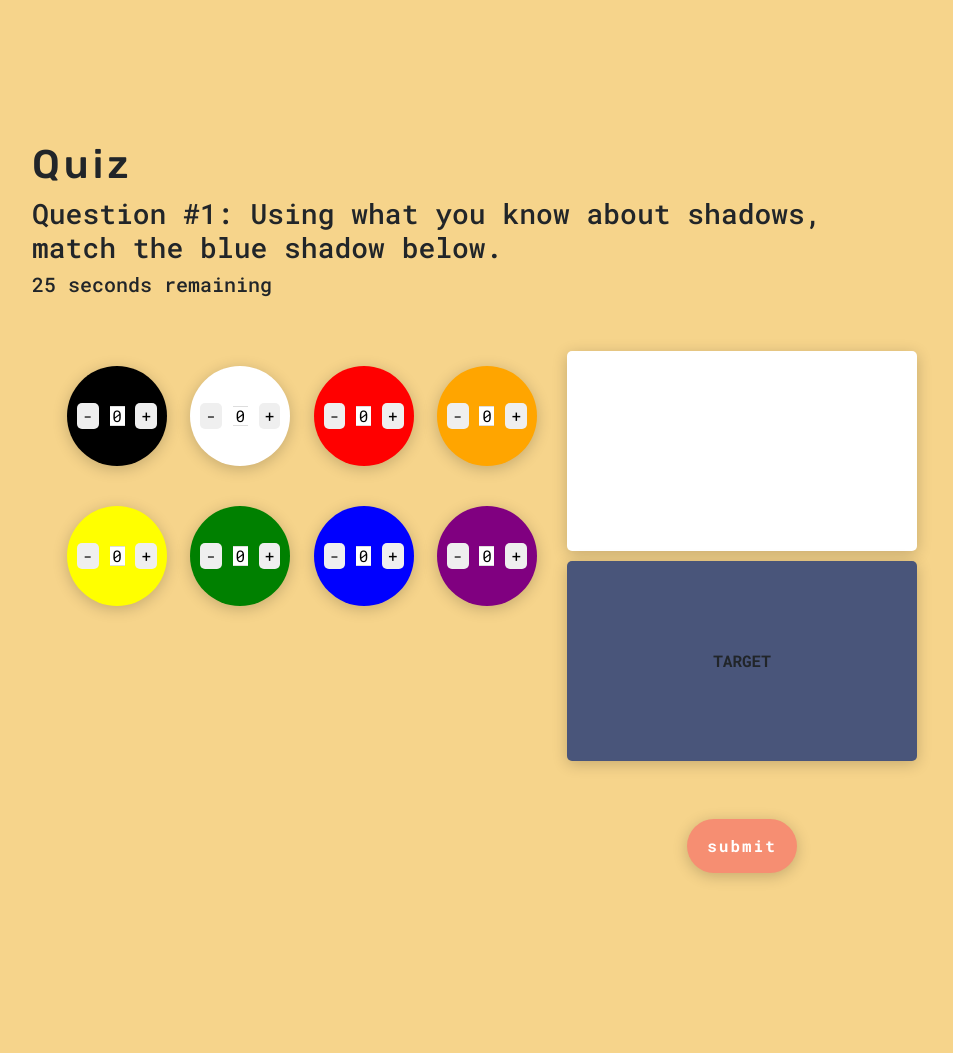
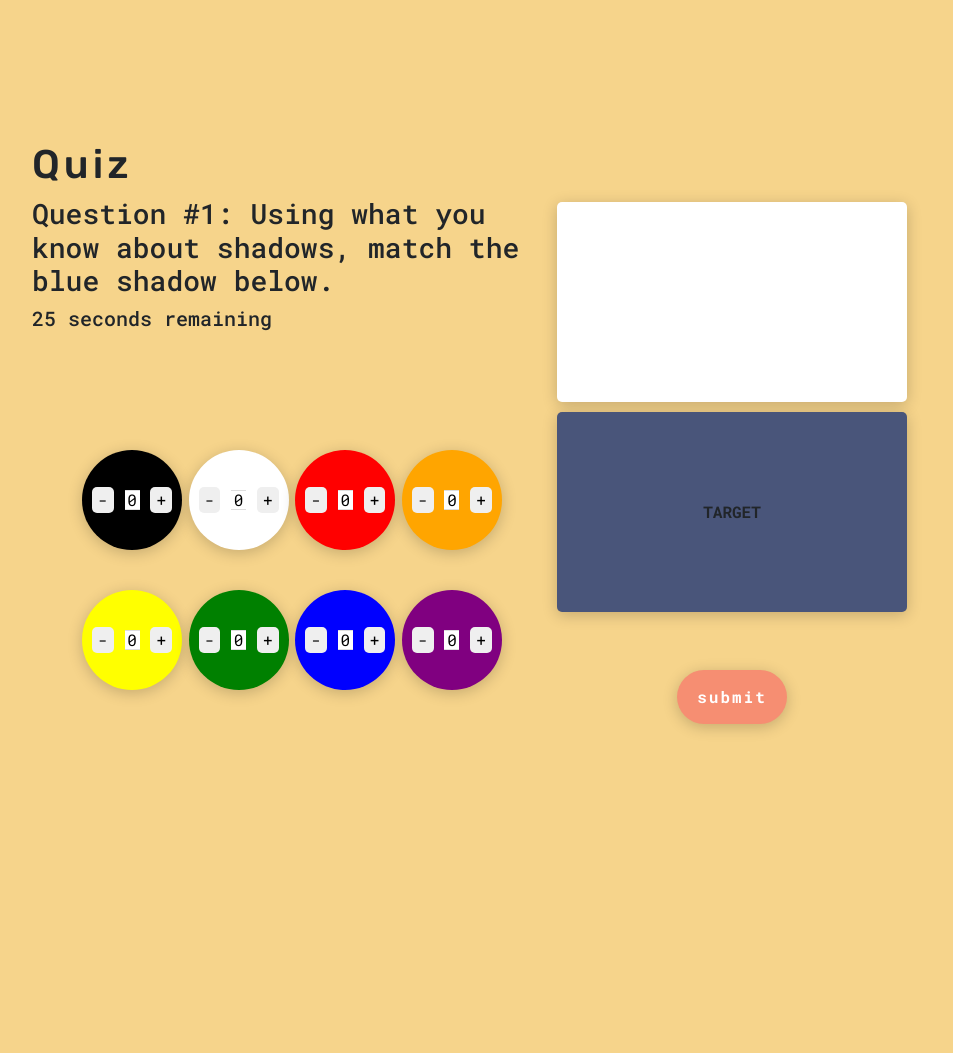
Before and after one commit to ur2136/UIDesign-ColorTheory, a Flask app: page /quiz/1 in a window 1280 px wide. Shown: the part 134-1187 px from the top of the page, without its empty margins (168-1121 px from the left). After the commit the page ends 866 px from the top, so only its background shows below. Run offline with Flask 2, Linux system fonts and the light colour scheme; some libraries are stand-ins or nearby versions.

Commit message:
conceptual group spacing for quiz

```diff
--- a/static/main.css
+++ b/static/main.css
@@ -478,16 +478,16 @@ input[type="number"]::-webkit-outer-spin-button {
 .quiz-ui {
   display: flex;
   flex-direction: row;
-  justify-content: space-between;
+  justify-content: center;
   width: 100%;
-  margin: 50px;
+  margin-top: 100px;
 }
 
 .droplet-container {
   display: flex;
   flex-direction: column;
   flex-wrap: wrap;
-  width: 50%;
+  width: 75%;
 }
 
 .row {
@@ -570,3 +570,8 @@ input[type="number"]::-webkit-outer-spin-button {
   padding: 10px;
   box-shadow: 0px 3px 15px rgba(0, 0, 0, 0.2);
 }
+
+.quiz-layout {
+  display: flex;
+  flex-direction: row;
+}
--- a/templates/quiz_question.html
+++ b/templates/quiz_question.html
@@ -12,8 +12,9 @@
 <div class="quiz-container">
   <h1 class="quiz-heading">Quiz</h1>
 
+  <div class="quiz-layout">
+    <div>
       <h3>Question #{{data.id}}: {{data.question}}</h3>
-
       <h5 class="timer"></h5>
       <div class="quiz-ui">
         <div class="droplet-container">
@@ -68,7 +69,8 @@
             </div>
           </div>
         </div>
-
+      </div>
+    </div>
     <div class="quiz-colors">
       <div class="attemptColor"></div>
       <div class="targetColor"><b>TARGET</b></div>
@@ -85,5 +87,6 @@
       </div>
     </div>
 </div>
+
 </div>
 {% endblock %}
```
Lines whose indentation alone changed are shown as unchanged.
